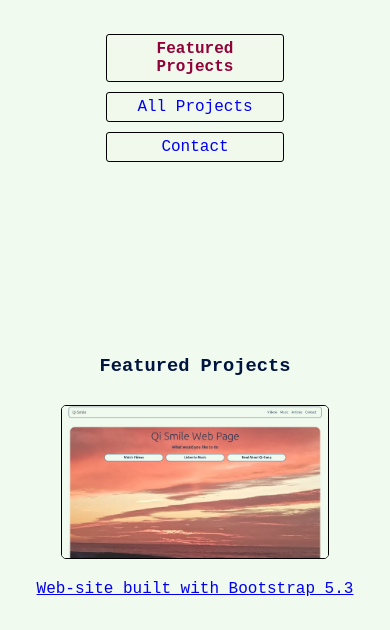
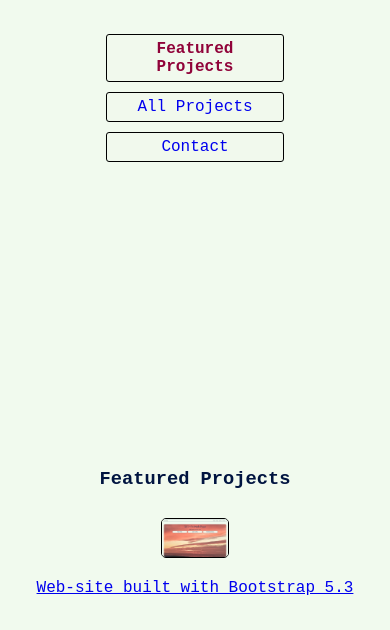
Before and after one commit to zenidreney/portfolio-landing, a plain HTML site: page index.html in a window 390 px wide. Shown: the part 677-1307 px from the top of the page. Drawn offline with Linux system fonts and the light colour scheme; a web font is replaced by a local one.

Commit message:
added styles for small phone screens

```diff
--- a/styles.css
+++ b/styles.css
@@ -89,7 +89,8 @@ a:hover {
     transition: 1s;
 }
 
-.img-thumbnail:hover {
+.img-thumbnail:hover,
+.img-thumbnail:focus {
     width: 80%;
     transition: 1s;
 }
@@ -216,6 +217,12 @@ a:hover {
 }
 
 @media (max-width: 400px) {
+
+     .img-thumbnail {
+        width: 20%;
+    }
+
+
     .logo {
         width: 10%;
     }
```
